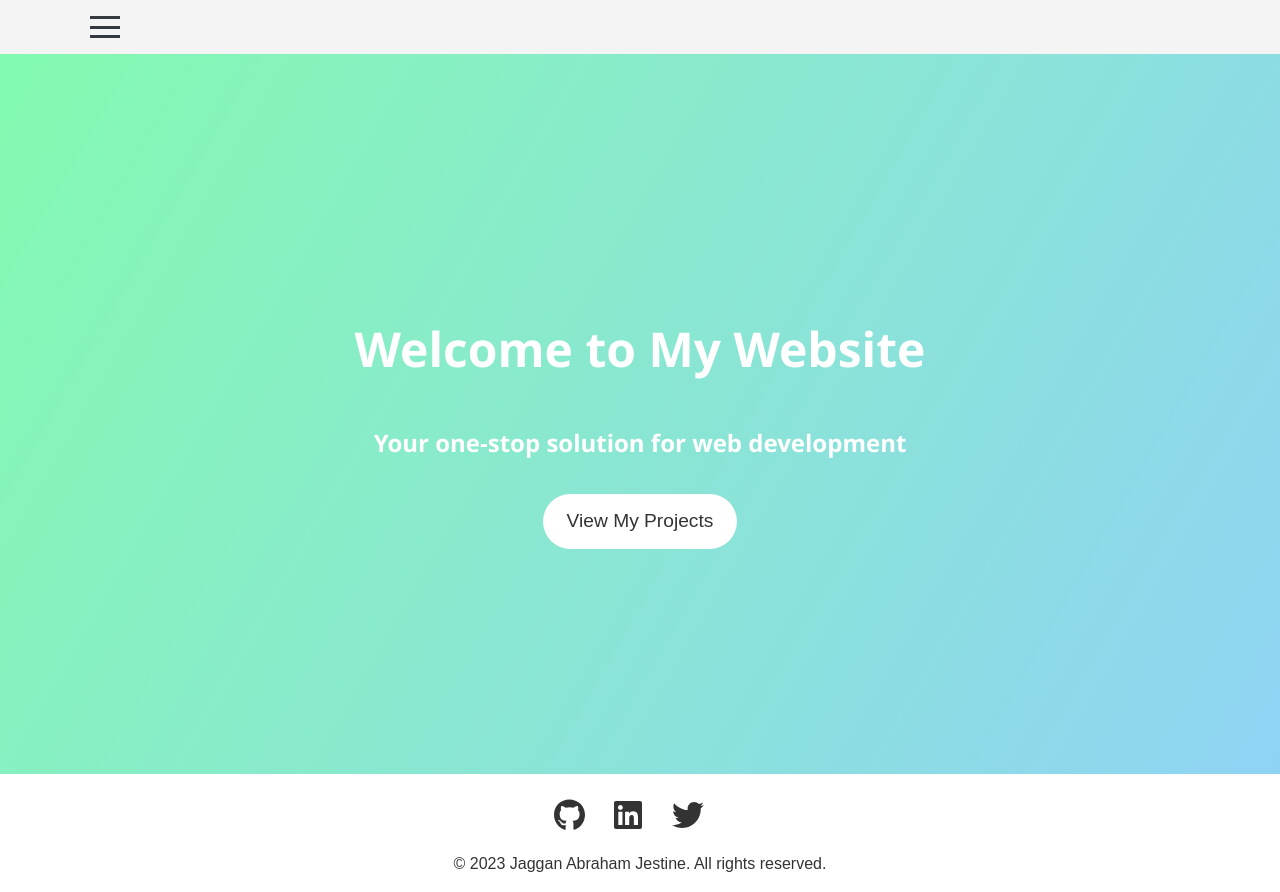
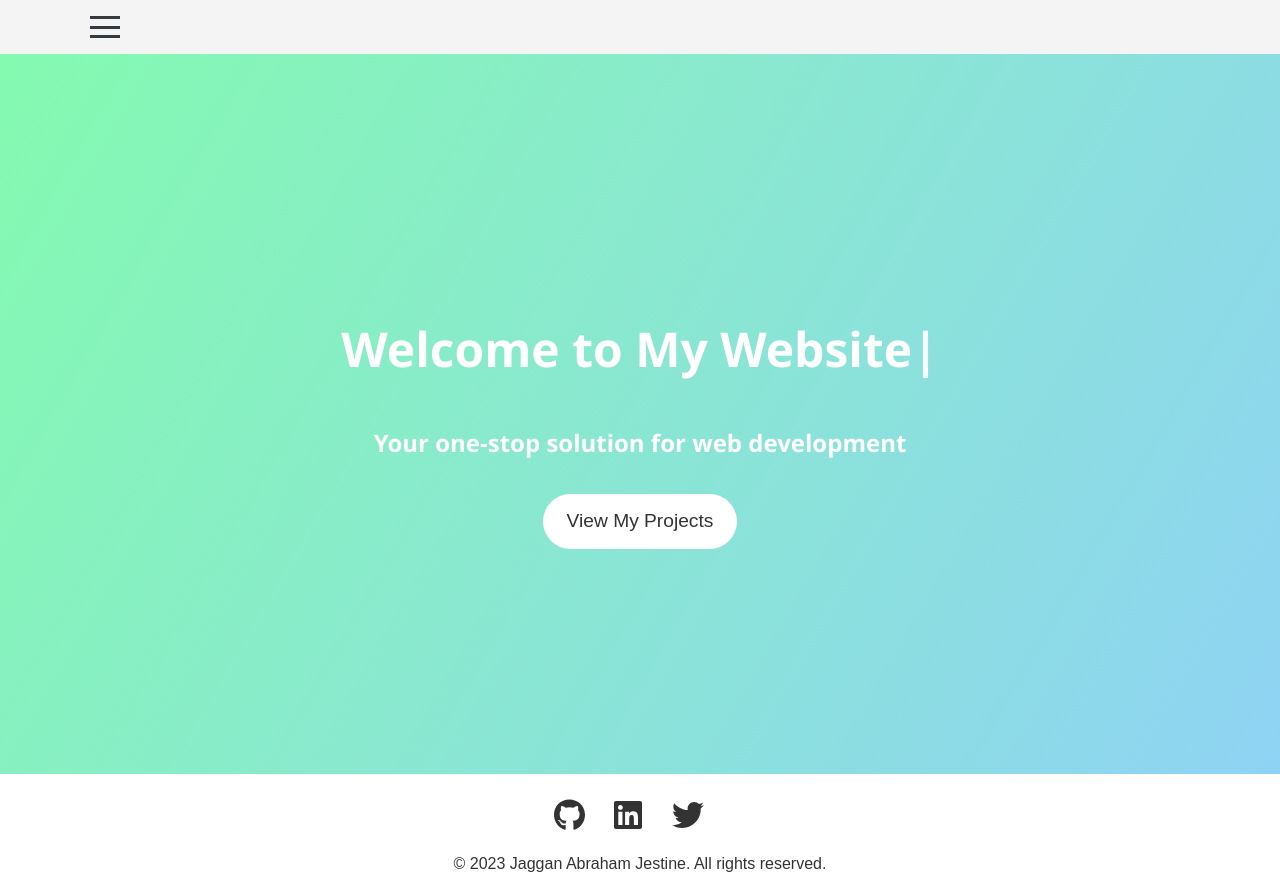
Before and after one commit to jagganjestine/jjweb, a React (Create React App) app: page / in a window 1280 px wide. Built offline with nearby package versions, Linux system fonts and the light colour scheme.

Commit message:
march update

```diff
--- a/package.json
+++ b/package.json
@@ -18,9 +18,12 @@
     "react": "^18.2.0",
     "react-dom": "^18.2.0",
     "react-icons": "^4.8.0",
+    "react-modal": "^3.16.1",
+    "react-particles": "^2.12.2",
     "react-router-dom": "^6.10.0",
     "react-scripts": "^5.0.1",
     "react-vertical-timeline-component": "^3.6.0",
+    "typed.js": "^2.1.0",
     "web-vitals": "^2.1.4"
   },
   "scripts": {
--- a/src/components/Footer.js
+++ b/src/components/Footer.js
@@ -8,7 +8,7 @@ const Footer = () => {
     <footer className="footer-container">
       <div className="container">
         <div className="social-media-icons mb-3">
-          <a href="https://github.com/jaj180010" className="mx-2 text-dark" target="_blank" rel="noreferrer">
+          <a href="https://github.com/jagganjestine" className="mx-2 text-dark" target="_blank" rel="noreferrer">
             <FontAwesomeIcon icon={faGithub} size="2x" />
           </a>
           <a href="https://www.linkedin.com/in/jaggan-jestine" className="mx-2 text-dark" target="_blank" rel="noreferrer">
--- a/src/components/Home.js
+++ b/src/components/Home.js
@@ -1,11 +1,32 @@
-import React from 'react';
+import React, { useEffect, useRef } from 'react';
+import Typed from 'typed.js';
+import Particles from 'react-particles';
+import particlesConfig from './particlesConfig.json';
 import './Home.css';
 import { Link } from 'react-router-dom';
 
 const Home = () => {
+  const typedRef = useRef(null);
+
+  useEffect(() => {
+    const typed = new Typed(typedRef.current, {
+      strings: ['Welcome to My Website'],
+      typeSpeed: 100,
+      backDelay: 5000, // Wait for 5 seconds before relooping
+      loop: true,
+    });
+
+    return () => {
+      typed.destroy();
+    };
+  }, []);
+
   return (
     <div className="home-container">
-      <h1 className="hero-title">Welcome to My Website</h1>
+      <Particles className="particles" params={particlesConfig} />
+      <h1 className="hero-title">
+        <span ref={typedRef}></span>
+      </h1>
       <h2 className="hero-subtitle">Your one-stop solution for web development</h2>
       <Link to="/projects" className="cta-button">
         View My Projects
--- /dev/null
+++ b/src/components/particlesConfig.json
@@ -0,0 +1,105 @@
+{
+    "particles": {
+      "number": {
+        "value": 80,
+        "density": {
+          "enable": true,
+          "value_area": 800
+        }
+      },
+      "color": {
+        "value": "#ffffff"
+      },
+      "shape": {
+        "type": "circle",
+        "stroke": {
+          "width": 0,
+          "color": "#000000"
+        },
+        "polygon": {
+          "nb_sides": 5
+        }
+      },
+      "opacity": {
+        "value": 0.5,
+        "random": false,
+        "anim": {
+          "enable": false,
+          "speed": 1,
+          "opacity_min": 0.1,
+          "sync": false
+        }
+      },
+      "size": {
+        "value": 3,
+        "random": true,
+        "anim": {
+          "enable": false,
+          "speed": 40,
+          "size_min": 0.1,
+          "sync": false
+        }
+      },
+      "line_linked": {
+        "enable": true,
+        "distance": 150,
+        "color": "#ffffff",
+        "opacity": 0.4,
+        "width": 1
+      },
+      "move": {
+        "enable": true,
+        "speed": 6,
+        "direction": "none",
+        "random": false,
+        "straight": false,
+        "out_mode": "out",
+        "bounce": false,
+        "attract": {
+          "enable": false,
+          "rotateX": 600,
+          "rotateY": 1200
+        }
+      }
+    },
+    "interactivity": {
+      "detect_on": "canvas",
+      "events": {
+        "onhover": {
+          "enable": true,
+          "mode": "repulse"
+        },
+        "onclick": {
+          "enable": true,
+          "mode": "push"
+        },
+        "resize": true
+      },
+      "modes": {
+        "grab": {
+          "distance": 400,
+          "line_linked": {
+            "opacity": 1
+          }
+        },
+        "bubble": {
+          "distance": 400,
+          "size": 40,
+          "duration": 2,
+          "opacity": 8,
+          "speed": 3
+        },
+        "repulse": {
+          "distance": 200,
+          "duration": 0.4
+        },
+        "push": {
+          "particles_nb": 4
+        },
+        "remove": {
+          "particles_nb": 2
+        }
+      }
+    },
+    "retina_detect": true
+  }
```
Also changed, not shown: 1 other file (tests, documents, lock files or other folders).
